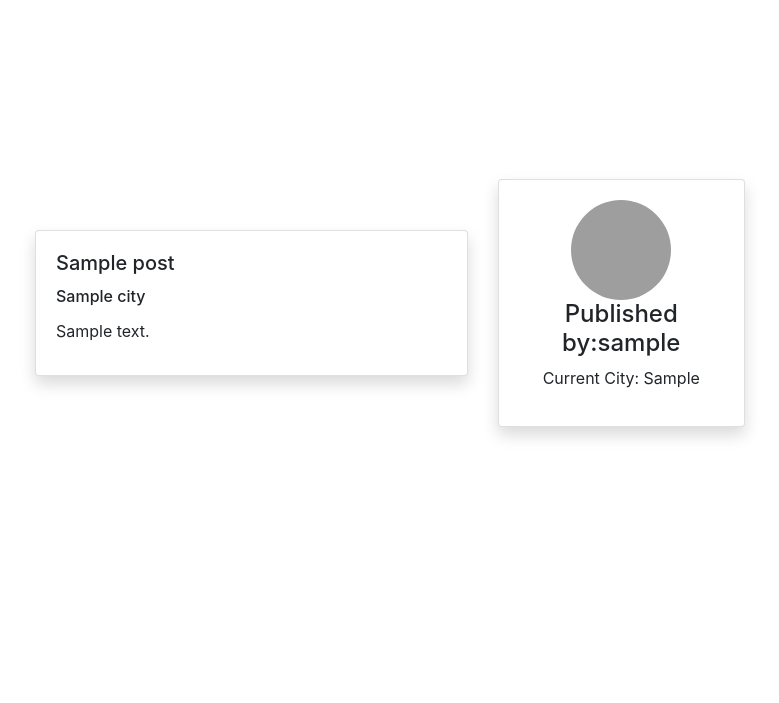
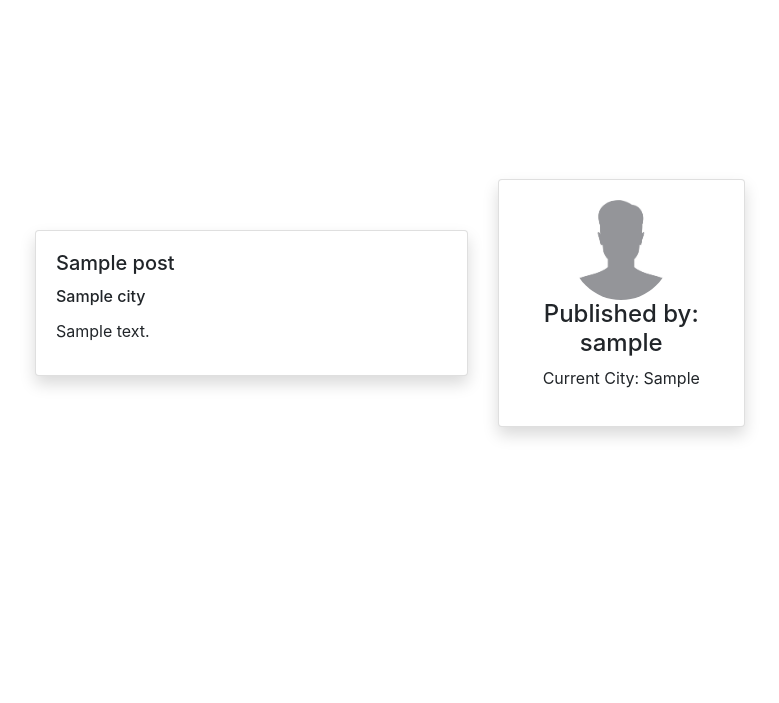
Before and after one commit to ncbentley/wayfarer, a Django app: page /cities/1/1 in a window 1280 px wide. Shown: the part 153-856 px from the top of the page, without its empty margins (250-1029 px from the left). Run offline with Django 3.2, Linux system fonts and the light colour scheme; a user stored in the database is signed in; tables that the repository leaves empty hold one stand-in row (values such as "Sample post"); some libraries are stand-ins or nearby versions; grey boxes are pictures that could not be loaded.

Commit message:
styling on post page

```diff
--- a/main_app/templates/base.html
+++ b/main_app/templates/base.html
@@ -135,7 +135,7 @@
                           </svg>
 
                           <!-- username icon -->
-                          <svg class="bi bi-person-circle" style="margin: 0 0 110px 0;" width="1.5em" height="1.5em" viewBox="0 0 16 16" fill="currentColor" xmlns="http://www.w3.org/2000/svg">
+                          <svg class="bi bi-person-circle" style="margin: 0 0 90px 0;" width="1.5em" height="1.5em" viewBox="0 0 16 16" fill="currentColor" xmlns="http://www.w3.org/2000/svg">
                             <path d="M13.468 12.37C12.758 11.226 11.195 10 8 10s-4.757 1.225-5.468 2.37A6.987 6.987 0 0 0 8 15a6.987 6.987 0 0 0 5.468-2.63z"/>
                             <path fill-rule="evenodd" d="M8 9a3 3 0 1 0 0-6 3 3 0 0 0 0 6z"/>
                             <path fill-rule="evenodd" d="M8 1a7 7 0 1 0 0 14A7 7 0 0 0 8 1zM0 8a8 8 0 1 1 16 0A8 8 0 0 1 0 8z"/>
@@ -158,7 +158,7 @@
                           </svg>
 
                           <!-- password icon -->
-                          <svg class="bi bi-lock-fill" style="margin: 10px 0 500px 0;" width="1.5em" height="1.5em" viewBox="0 0 16 16" fill="currentColor" xmlns="http://www.w3.org/2000/svg">
+                          <svg class="bi bi-lock-fill" style="margin: 10px 0 50px 0;" width="1.5em" height="1.5em" viewBox="0 0 16 16" fill="currentColor" xmlns="http://www.w3.org/2000/svg">
                             <rect width="11" height="9" x="2.5" y="7" rx="2"/>
                             <path fill-rule="evenodd" d="M4.5 4a3.5 3.5 0 1 1 7 0v3h-1V4a2.5 2.5 0 0 0-5 0v3h-1V4z"/>
                           </svg>
--- a/main_app/templates/cities/post.html
+++ b/main_app/templates/cities/post.html
@@ -1,8 +1,9 @@
 {% extends 'base.html' %}
+{% load static %}
 
 {% block content %}
     <div class="container d-flex justify-content-center align-items-center h-100">
-        <div class="row d-flex justify-content-center align-items-center w-100">
+        <div class="row d-flex justify-content-center align-items-centergaa w-100">
 
             <!-- post content -->
             <div class="col-md-5 my-auto py-5">
@@ -19,9 +20,9 @@
             <div class="col-md-3 d-flex justify-content-center text-center py-5">
                 <div class="card shadow bg-white rounded">
                     <div class="card-body">
-                        <img class="rounded-circle" width="100px" height="100px" src="https://i.imgur.com/UbyLP93.jpg?2" alt="Profile Picture" >
+                        <img class="rounded-circle" width="100px" height="100px" src="{% static 'images/avatar.jpg' %}" alt="Profile Picture" >
                         <!-- TODO Change to user.full_name once create post form exists -->
-                        <h4>Published by:{{ post.user }}</h4>
+                        <h4>Published by: {{ post.user }}</h4>
                         <p class='mt-sm-2'>Current City: {{ user.current_city }}</p>
                     </div>
 
```
